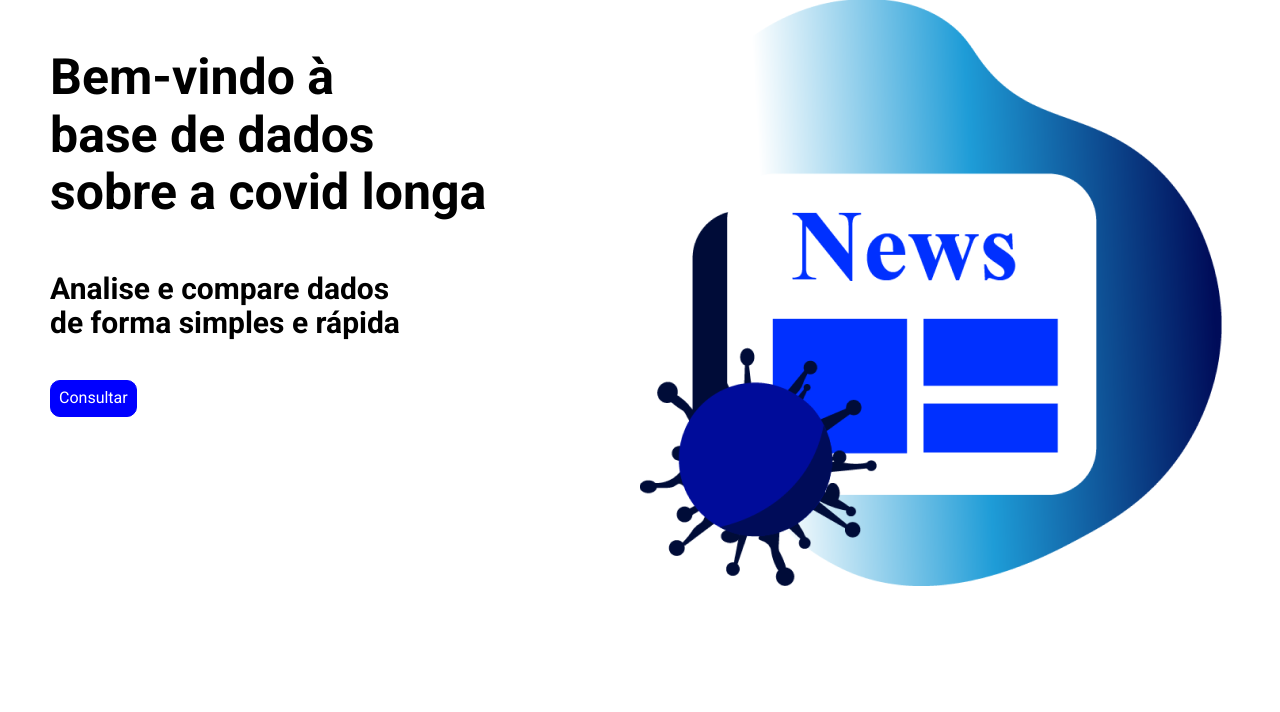
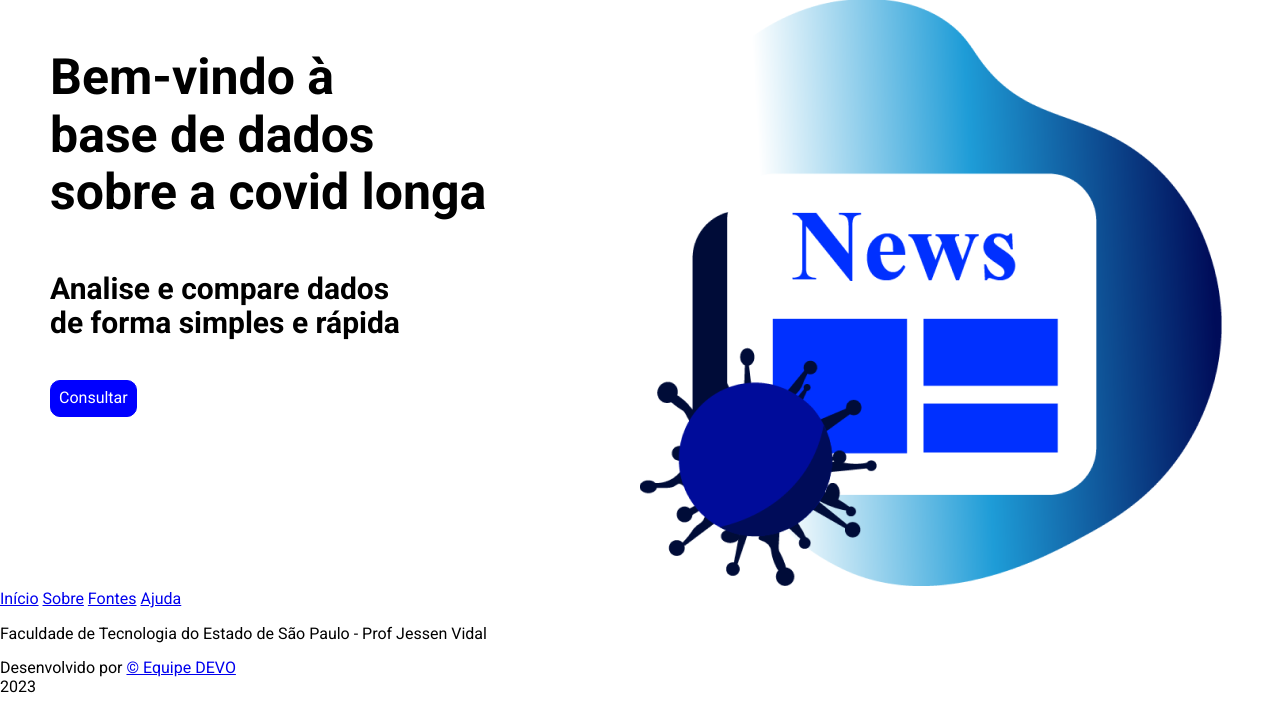
Before and after one commit to equipedevo/API_1, a Python web app: template src/templates/index.html in a window 1280 px wide. Shown: the part 111-823 px from the top of the page. Before the commit the page ends 697 px from the top, so only its background shows below. Run offline with Jinja, Linux system fonts and the light colour scheme; the template is opened without the code that fills it, so the values that code supplies are empty.

Commit message:
Estruturando o footer

```diff
--- a/src/templates/index.html
+++ b/src/templates/index.html
@@ -51,5 +51,14 @@
         </section>
     </main>
 
+    <footer>
+        <p><a href="#Home">Início</a>
+            <a href="#Sobre">Sobre</a>
+            <a href="#Fontes">Fontes</a>
+            <a href="#Ajuda">Ajuda</a></p>
+            <p>Faculdade de Tecnologia do Estado de São Paulo - Prof Jessen Vidal </p>
+            <p>Desenvolvido por <a id="copy-link" href="https://github.com/equipedevo/API_1#topo">&copy; Equipe DEVO</a><br>2023</p>
+    </footer>
+
 </body>
 </html>
```
